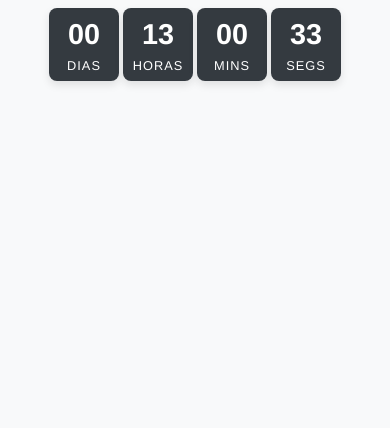
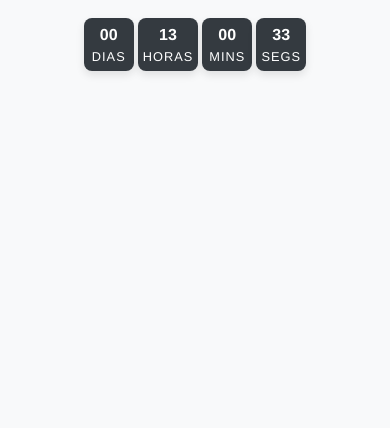
Before and after one commit to MarceLuzLiz/Korb-site, a plain HTML site: page index.html in a window 390 px wide. Shown: the part 416-844 px from the top of the page. Drawn offline with nearby package versions, Linux system fonts and the light colour scheme.

Commit message:
Update estilo.css

```diff
--- a/css/estilo.css
+++ b/css/estilo.css
@@ -360,7 +360,7 @@ p {
     .countdown-box {
         margin: 2px;
         padding: 5px;
-        min-width: 70px;
+        min-width: 50px;
     }
 
     .countdown-title, .novidade-title {
@@ -368,7 +368,7 @@ p {
     }
 
     .countdown-number {
-        font-size: 1.8rem;
+        font-size: 1rem;
     }
 
     .countdown-label {
```
